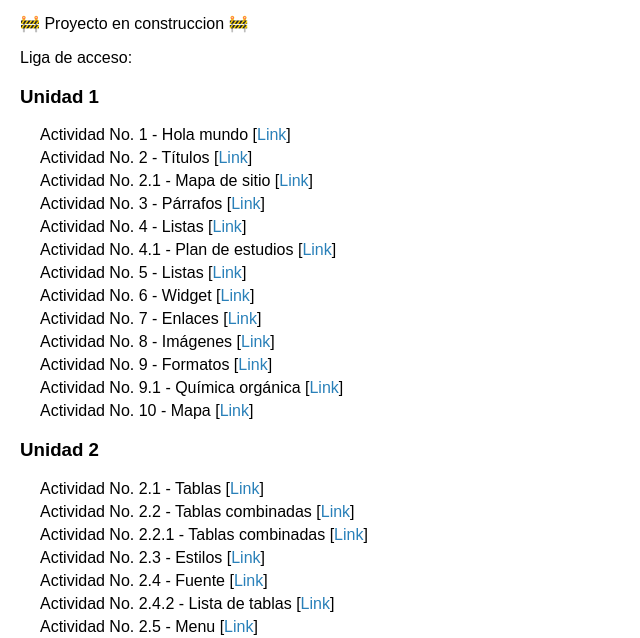
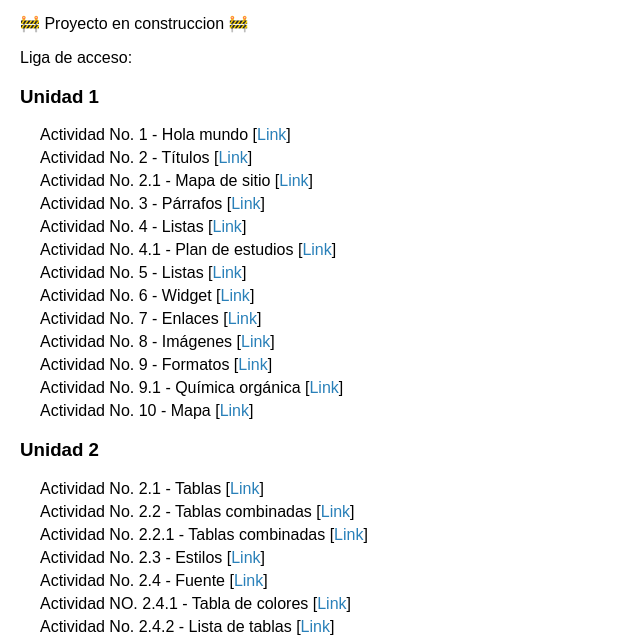
Before and after one commit to Domi2u982/Domi2u982.github.io, a plain HTML site: page index.html in a window 1280 px wide. Shown: the part 148-786 px from the top of the page, without its empty margins (0-640 px from the left). Drawn offline with Linux system fonts and the light colour scheme.

Commit message:
Update index.html

```diff
--- a/index.html
+++ b/index.html
@@ -63,6 +63,7 @@
         <li>Actividad No. 2.2.1 - Tablas combinadas [<a href="No.2.2.1.Tablascombinadas.html">Link</a>]</li>
         <li>Actividad No. 2.3 - Estilos [<a href="No.2.3_Estilos.html">Link</a>]</li>
         <li>Actividad No. 2.4 - Fuente [<a href="No.2.4_Fuente.html">Link</a>]</li>
+        <li>Actividad NO. 2.4.1 - Tabla de colores [<a href="No.2.4.1_Tablascolores.html">Link</a>]</li>
         <li>Actividad No. 2.4.2 - Lista de tablas [<a href="No.2.4.2_Listatablas.html">Link</a>]</li>
         <li>Actividad No. 2.5 - Menu [<a href="No.2.5_Menu.html">Link</a>]</li>
         <li>Actividad No. 2.6 - Bootstrap [<a href="No.2.6_Bootstrap.html">Link</a>]</li>
```
